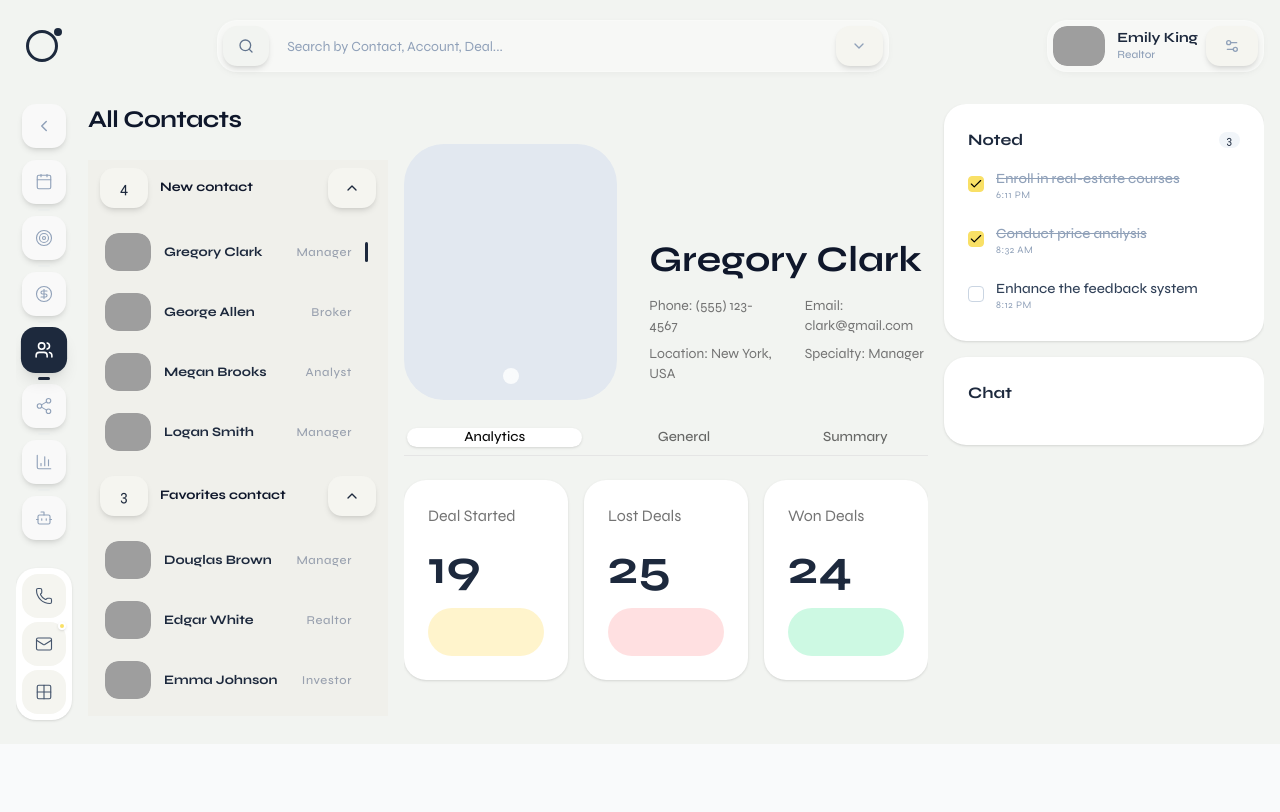
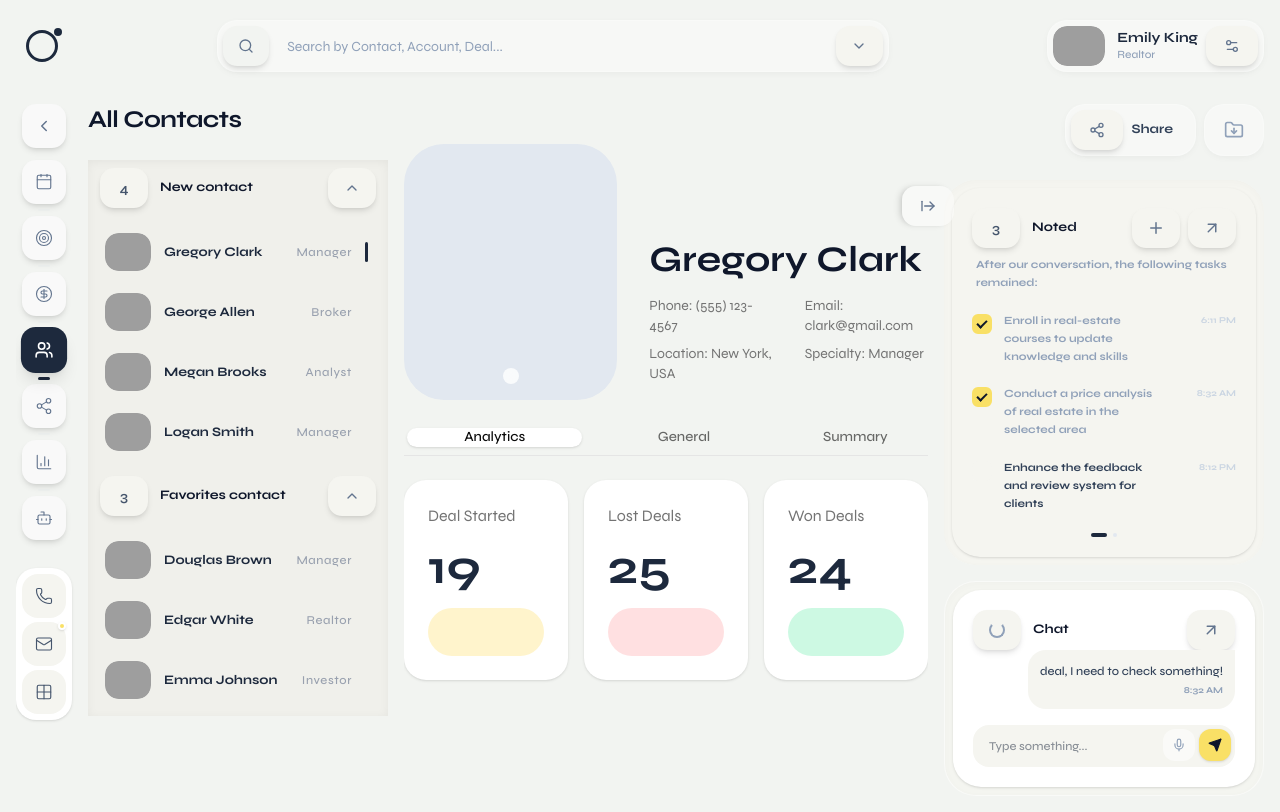
Before and after one commit to Mostafiz002/assignment-dashboard, a Next.js app: page /dashboard in a window 1280 px wide. Built offline with nearby package versions, Linux system fonts and the light colour scheme; grey boxes are pictures that could not be loaded.

Commit message:
refactor: modularize RightPanel into sub-components

```diff
--- /dev/null
+++ b/src/components/dashboard/ChatSection.tsx
@@ -0,0 +1,39 @@
+import { Mic, Send, ArrowUpRight } from "lucide-react";
+import PanelHeader from "./PanelHeader";
+
+export default function ChatSection() {
+  return (
+    <div className="bg-[#f5f5f0]/50 rounded-[32px] p-2 h-[45%] flex flex-col shadow-[inset_0_2px_8px_rgba(0,0,0,0.02)] border border-white/50">
+      <div className="bg-white rounded-[28px] p-5 h-full shadow-sm flex flex-col">
+        <PanelHeader title="Chat" icon={<ArrowUpRight size={18} />} />
+
+        <div className="flex-1 flex flex-col justify-end gap-4 mb-4">
+          <div className="self-end bg-[#f5f5f0] p-3 rounded-[18px] rounded-tr-none max-w-[80%]">
+            <p className="text-[12px] font-medium text-slate-700">
+              deal, I need to check something!
+            </p>
+            <span className="text-[9px] text-slate-400 mt-1 block text-right font-bold">
+              8:32 AM
+            </span>
+          </div>
+        </div>
+
+        <div className="relative">
+          <input
+            type="text"
+            placeholder="Type something..."
+            className="w-full bg-[#f5f5f0] border-none rounded-[16px] py-3 px-4 pr-20 text-[12px] font-medium focus:ring-0"
+          />
+          <div className="absolute right-1 top-1 flex gap-1">
+            <button className="h-8 w-8 flex items-center justify-center rounded-[12px] bg-white/50 text-slate-400">
+              <Mic size={14} />
+            </button>
+            <button className="h-8 w-8 flex items-center justify-center rounded-[12px] bg-[#F9E066] text-slate-900 shadow-sm">
+              <Send size={14} fill="currentColor" />
+            </button>
+          </div>
+        </div>
+      </div>
+    </div>
+  );
+}
--- a/src/components/dashboard/ContactList.tsx
+++ b/src/components/dashboard/ContactList.tsx
@@ -22,7 +22,7 @@ export default function ContactList() {
         </h1>
       </div>
 
-      <ScrollArea className="flex-1 bg-[#f0f0eb] p-2 rounded-[18]">
+      <ScrollArea className="flex-1 shadow-[inset_0_2px_10px_rgba(0,0,0,0.05)] bg-[#f0f0eb] p-2 rounded-[18]">
         <div className="flex flex-col gap-4 ">
           {/* Section: New Contact */}
           <section>
--- a/src/components/dashboard/ContactSectionHeader.tsx
+++ b/src/components/dashboard/ContactSectionHeader.tsx
@@ -18,7 +18,7 @@ export function SectionHeader({
       <div className="flex items-center gap-3">
         <div
           className="flex h-10 w-12 items-center justify-center rounded-[14px] bg-[#f5f5f0] cursor-pointer
-          shadow-[0_4px_6px_-1px_rgba(0,0,0,0.1),0_2px_4px_-2px_rgba(0,0,0,0.1)] hover:bg-[#efefe9] transition-transform"
+          shadow-[0_4px_6px_-1px_rgba(0,0,0,0.1),0_2px_4px_-2px_rgba(0,0,0,0.1)] hover:bg-[#efefe9] transition-transform font-semibold text-[14px] text-slate-600"
         >
           {count}
         </div>
@@ -27,7 +27,7 @@ export function SectionHeader({
       <button
         onClick={onToggle}
         className="flex h-10 w-12 items-center justify-center rounded-[14px] bg-[#f5f5f0] cursor-pointer
-        shadow-[0_4px_6px_-1px_rgba(0,0,0,0.1),0_2px_4px_-2px_rgba(0,0,0,0.1)] hover:bg-[#efefe9] transition-transform"
+        shadow-[0_4px_6px_-1px_rgba(0,0,0,0.1),0_2px_4px_-2px_rgba(0,0,0,0.1)] hover:bg-[#efefe9] transition-transform text-slate-500"
       >
         {isOpen ? <ChevronUp size={16} /> : <ChevronDown size={16} />}
       </button>
--- /dev/null
+++ b/src/components/dashboard/NotedSection.tsx
@@ -0,0 +1,41 @@
+import TaskItem from "./TaskItem";
+import { ScrollArea } from "@/components/ui/scroll-area";
+import PanelHeader from "./PanelHeader";
+
+export default function NotedSection() {
+  return (
+    <div className="bg-[#f5f5f0] rounded-[32px] p-2 flex-1 flex flex-col shadow-[inset_0_2px_8px_rgba(0,0,0,0.02)] ">
+      <div className="rounded-[28px] p-5 h-full shadow-sm flex flex-col">
+        <PanelHeader title="Noted" count={3} showActions />
+
+        <p className="text-[11px] font-bold text-slate-400 mb-4 mt-2 px-1 leading-relaxed">
+          After our conversation, the following tasks remained:
+        </p>
+
+        <ScrollArea className="flex-1">
+          <div className="space-y-3">
+            <TaskItem
+              text="Enroll in real-estate courses to update knowledge and skills"
+              time="6:11 PM"
+              checked
+            />
+            <TaskItem
+              text="Conduct a price analysis of real estate in the selected area"
+              time="8:32 AM"
+              checked
+            />
+            <TaskItem
+              text="Enhance the feedback and review system for clients"
+              time="8:12 PM"
+            />
+          </div>
+        </ScrollArea>
+
+        <div className="flex justify-center gap-1.5 mt-4">
+          <div className="h-1 w-4 bg-slate-800 rounded-full" />
+          <div className="h-1 w-1 bg-slate-200 rounded-full" />
+        </div>
+      </div>
+    </div>
+  );
+}
--- /dev/null
+++ b/src/components/dashboard/PanelHeader.tsx
@@ -0,0 +1,41 @@
+import { Plus, ArrowUpRight } from "lucide-react";
+
+interface PanelHeaderProps {
+  title: string;
+  count?: number;
+  icon?: React.ReactNode;
+  showActions?: boolean;
+}
+
+export default function PanelHeader({ title, count, icon, showActions }: PanelHeaderProps) {
+  return (
+    <div className="flex items-center justify-between w-full">
+      <div className="flex items-center gap-3">
+        <div className="flex h-10 w-12 items-center justify-center rounded-[14px] bg-[#f5f5f0] cursor-pointer
+          shadow-[0_4px_6px_-1px_rgba(0,0,0,0.1),0_2px_4px_-2px_rgba(0,0,0,0.1)] hover:bg-[#efefe9] transition-transform text-[14px] font-semibold text-slate-600">
+          {count ? (
+            count
+          ) : (
+            <div className="p-1">
+              <div className="w-4 h-4 border-2 border-slate-400 rounded-full border-t-transparent" />
+            </div>
+          )}
+        </div>
+        <span className="text-[13px] font-bold text-slate-900">{title}</span>
+      </div>
+
+      <div className="flex gap-2">
+        {showActions && (
+          <button className="flex h-10 w-12 items-center justify-center rounded-[14px] bg-[#f5f5f0] cursor-pointer
+        shadow-[0_4px_6px_-1px_rgba(0,0,0,0.1),0_2px_4px_-2px_rgba(0,0,0,0.1)] hover:bg-[#efefe9] transition-transform duration-100 active:translate-y-px text-slate-500">
+            <Plus size={18} />
+          </button>
+        )}
+        <button className="flex h-10 w-12 items-center justify-center rounded-[14px] bg-[#f5f5f0] cursor-pointer
+        shadow-[0_4px_6px_-1px_rgba(0,0,0,0.1),0_2px_4px_-2px_rgba(0,0,0,0.1)] hover:bg-[#efefe9] transition-transform duration-100 active:translate-y-px text-slate-500">
+          {icon || <ArrowUpRight size={18} />}
+        </button>
+      </div>
+    </div>
+  );
+}
--- a/src/components/dashboard/RightPanel.tsx
+++ b/src/components/dashboard/RightPanel.tsx
@@ -1,25 +1,33 @@
-import TaskItem from "./TaskItem";
+"use client";
+
+import { Share2, FolderDown, ArrowUpFromLine } from "lucide-react";
+import NotedSection from "./NotedSection";
+import ChatSection from "./ChatSection";
 
 export default function RightPanel() {
   return (
-    <div className="flex w-80 flex-col gap-4">
-      {/* Tasks */}
-      <div className="rounded-3xl bg-white p-6 flex-1 shadow-sm">
-        <div className="flex justify-between items-center mb-4">
-          <h3 className="font-bold">Noted</h3>
-          <span className="bg-slate-100 px-2 rounded-lg text-xs">3</span>
-        </div>
-        <div className="space-y-4">
-            <TaskItem text="Enroll in real-estate courses" time="6:11 PM" checked />
-            <TaskItem text="Conduct price analysis" time="8:32 AM" checked />
-            <TaskItem text="Enhance the feedback system" time="8:12 PM" />
-        </div>
+    <div className="flex flex-col gap-4 h-full relative">
+      {/* Top Bar */}
+      <div className="flex justify-end gap-2 mb-2">
+        <button className="flex items-center gap-2 rounded-[20px] bg-white/40 p-1.25 pr-5.5 shadow-[0_2px_10px_-3px_rgba(0,0,0,0.07)] border border-white/20 text-[13px] font-bold text-slate-700">
+          <button className="flex h-10 w-13 items-center justify-center rounded-[14px] bg-[#f5f5f0] cursor-pointer shadow-[0_4px_6px_-1px_rgba(0,0,0,0.1),0_2px_4px_-2px_rgba(0,0,0,0.1)] hover:bg-[#efefe9] transition-transform active:translate-y-0.5">
+            <Share2 className="h-4 w-4 text-slate-500" />
+          </button>
+          Share
+        </button>
+        <button className="flex w-15 items-center justify-center rounded-[20px] bg-white/40 shadow-[0_2px_10px_-3px_rgba(0,0,0,0.07)] border border-white/20 cursor-pointer hover:bg-[#f5f5f0] transition-transform active:translate-y-0.5">
+          <FolderDown className="h-5 w-5 text-slate-400" />
+        </button>
       </div>
 
-      {/* Chat */}
-      <div className="rounded-3xl bg-white p-6 h-1/2 shadow-sm">
-        <h3 className="font-bold mb-4">Chat</h3>
-        {/* Chat bubbles and input */}
+      {/* Main Container */}
+      <div className="flex-1 flex flex-col gap-4 relative">
+        <button className="absolute -left-9 top-0 z-10 flex h-13 w-10 items-center justify-center rounded-[14px] bg-white/40 cursor-pointer shadow-[0_4px_6px_-1px_rgba(0,0,0,0.1),0_2px_4px_-2px_rgba(0,0,0,0.1)] hover:bg-[#f5f5f0] transition-transform active:translate-y-0.5 rotate-90">
+          <ArrowUpFromLine className="h-4 w-4 text-slate-500" />
+        </button>
+
+        <NotedSection />
+        <ChatSection />
       </div>
     </div>
   );
--- a/src/components/dashboard/TaskItem.tsx
+++ b/src/components/dashboard/TaskItem.tsx
@@ -1,4 +1,3 @@
-import { Checkbox } from "@/components/ui/checkbox";
 import { cn } from "@/lib/utils";
 
 interface TaskItemProps {
@@ -9,22 +8,22 @@ interface TaskItemProps {
 
 export default function TaskItem({ text, time, checked }: TaskItemProps) {
   return (
-    <div className="flex items-start gap-3 py-1">
-      <Checkbox
-        checked={checked}
-        className="mt-1 border-slate-300 data-[state=checked]:bg-[#F9E066] data-[state=checked]:border-[#F9E066] data-[state=checked]:text-black"
-      />
-      <div className="flex flex-col gap-0.5">
+    <div className="flex items-start justify-between gap-3 group cursor-pointer py-1">
+      <div className="flex items-start gap-3">
+        <div className={cn(
+          "mt-0.5 h-5 w-5 rounded-[6px] flex items-center justify-center border-2 transition-colors",
+          checked ? "bg-[#F9E066] border-[#F9E066]" : "bg-[#f5f5f0] border-transparent"
+        )}>
+          {checked && <div className="w-2.5 h-1.5 border-b-2 border-l-2 border-slate-900 -rotate-45 mb-0.5" />}
+        </div>
         <p className={cn(
-          "text-sm font-medium leading-none transition-colors",
-          checked ? "text-slate-400 line-through" : "text-slate-700"
+          "text-[11px] font-bold leading-relaxed max-w-40",
+          checked ? "text-slate-400" : "text-slate-700"
         )}>
           {text}
         </p>
-        <span className="text-[10px] text-slate-400 font-normal uppercase tracking-wider">
-          {time}
-        </span>
       </div>
+      <span className="text-[9px] font-bold text-slate-300 mt-0.5 uppercase">{time}</span>
     </div>
   );
 }
--- a/src/components/layout/Sidebar.tsx
+++ b/src/components/layout/Sidebar.tsx
@@ -40,7 +40,7 @@ export default function Sidebar({ activeTab, setActiveTab }: SidebarProps) {
       {/* Top */}
       <div className="flex flex-col items-center">
         {/* Collapse Button */}
-        <button className="mb-3 bg-[#f9f9f9] text-slate-400 hover:bg-[#efefe9]  hover:text-slate-600 shadow-[0_4px_6px_-1px_rgba(0,0,0,0.1),0_2px_4px_-2px_rgba(0,0,0,0.1)] flex h-11 w-11 items-center justify-center rounded-[14px] transition-all duration-100 active:translate-y-px cursor-pointer">
+        <button className="mb-3 bg-[#f9f9f9] text-slate-500 hover:bg-[#efefe9]  hover:text-slate-600 shadow-[0_4px_6px_-1px_rgba(0,0,0,0.1),0_2px_4px_-2px_rgba(0,0,0,0.1)] flex h-11 w-11 items-center justify-center rounded-[14px] transition-all duration-100 active:translate-y-px cursor-pointer">
           <ChevronLeft size={18} />
         </button>
 
@@ -54,7 +54,7 @@ export default function Sidebar({ activeTab, setActiveTab }: SidebarProps) {
                   "flex h-11 w-11 items-center justify-center rounded-[14px] transition-all duration-200 active:translate-y-px cursor-pointer",
                   activeTab === item.id
                     ? "bg-slate-800 text-white shadow-lg scale-105"
-                    : "bg-[#f9f9f9]  text-slate-400 hover:bg-[#efefe9]  hover:text-slate-600 shadow-[0_4px_6px_-1px_rgba(0,0,0,0.1),0_2px_4px_-2px_rgba(0,0,0,0.1)] ",
+                    : "bg-[#f9f9f9]  text-slate-500 hover:bg-[#efefe9]  hover:text-slate-600 shadow-[0_4px_6px_-1px_rgba(0,0,0,0.1),0_2px_4px_-2px_rgba(0,0,0,0.1)] ",
                 )}
               >
                 <item.icon
--- a/src/components/layout/Topbar.tsx
+++ b/src/components/layout/Topbar.tsx
@@ -24,7 +24,7 @@ export default function Topbar() {
           className="flex h-10 w-14 items-center justify-center rounded-[14px] bg-[#f5f5f0] cursor-pointer
   shadow-[0_4px_6px_-1px_rgba(0,0,0,0.1),0_2px_4px_-2px_rgba(0,0,0,0.1)] hover:bg-[#efefe9] transition-transform active:translate-y-0.5"
         >
-          <ChevronDown className="h-4 w-4 text-slate-400" />
+          <ChevronDown className="h-4 w-4 text-slate-500" />
         </button>
       </div>
 
@@ -54,7 +54,7 @@ export default function Topbar() {
           className="flex h-10 w-13 items-center justify-center rounded-[14px] bg-[#f5f5f0] cursor-pointer
   shadow-[0_4px_6px_-1px_rgba(0,0,0,0.1),0_2px_4px_-2px_rgba(0,0,0,0.1)] hover:bg-[#efefe9] transition-transform active:translate-y-0.5"
         >
-          <Settings2 className="h-4 w-4 text-slate-400" />
+          <Settings2 className="h-4 w-4 text-slate-500" />
         </button>
       </div>
     </header>
```
